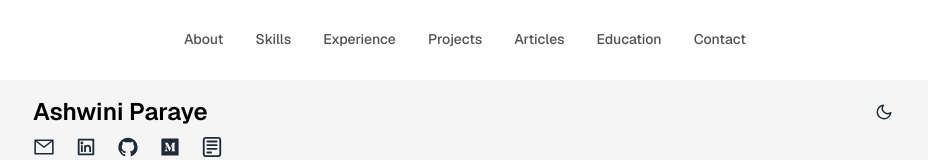
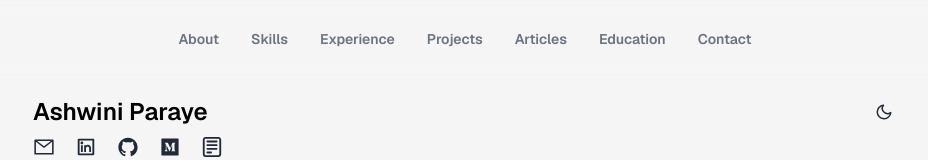
Before and after one commit to AshwiniParaye1/Portfolio3, a Next.js app: page / in a window 1280 px wide. Shown: the top 160 px of the page, without its empty margins (175-1103 px from the left). Built offline with nearby package versions, Linux system fonts and the light colour scheme; no server answers; a web font is replaced by a local one.

Commit message:
update navbar

```diff
--- a/app/components/Navbar.jsx
+++ b/app/components/Navbar.jsx
@@ -5,10 +5,6 @@ import { motion } from "framer-motion";
 
 const Navbar = () => {
   const [scrolled, setScrolled] = useState(false);
-
-  const toggleMenu = () => {
-    setIsOpen(!isOpen);
-  };
 
   const handleScroll = () => {
     if (window.scrollY > 20) {
@@ -38,10 +34,7 @@ const Navbar = () => {
   return (
     <motion.nav
       className={`fixed top-0 left-0 right-0 z-50 transition-all duration-300 hidden md:block
-              bg-white/90 dark:bg-neutral-900/90 backdrop-blur-sm`}
-      initial={{ y: -100 }}
-      animate={{ y: 0 }}
-      transition={{ duration: 0.2, ease: "easeOut" }}
+               backdrop-blur-lg  ${scrolled ? "shadow-md" : ""}`}
     >
       <div
         className="max-w-screen-xl mx-auto flex items-center
@@ -53,8 +46,8 @@ const Navbar = () => {
             <a
               key={link.name}
               href={link.href}
-              className={`text-neutral-600 dark:text-neutral-400 transition-colors
-                         duration-200 text-sm font-medium relative
+              className={`text-gray-500 dark:text-gray-400 transition-colors
+                         duration-200 text-sm font-semibold relative
                          hover-underline-animation
                          ${
                            link.name === "Articles"
--- a/app/page.js
+++ b/app/page.js
@@ -31,7 +31,7 @@ const Page = () => {
       <main
         className="bg-neutral-100 dark:bg-neutral-950 text-black dark:text-white flex flex-col
                    px-16 md:px-16 lg:px-24 xl:px-52 py-16 sm:py-12 md:py-20 gap-10
-                   min-h-screen max-w-screen-xl mx-auto pt-28"
+                   min-h-screen max-w-screen-xl mx-auto pt-20"
       >
         <motion.section
           id="about"
```
